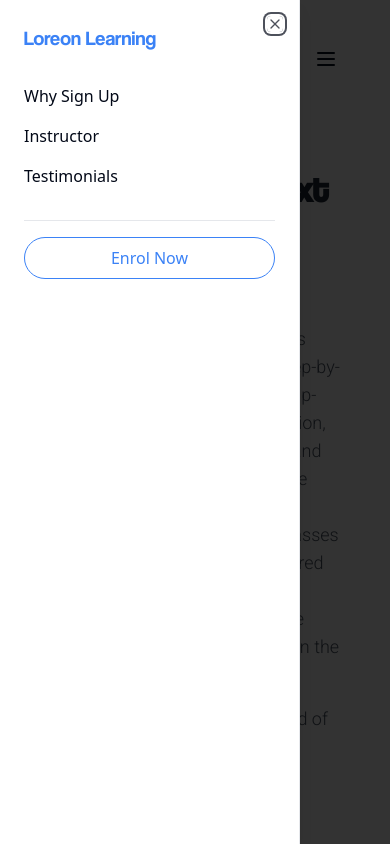
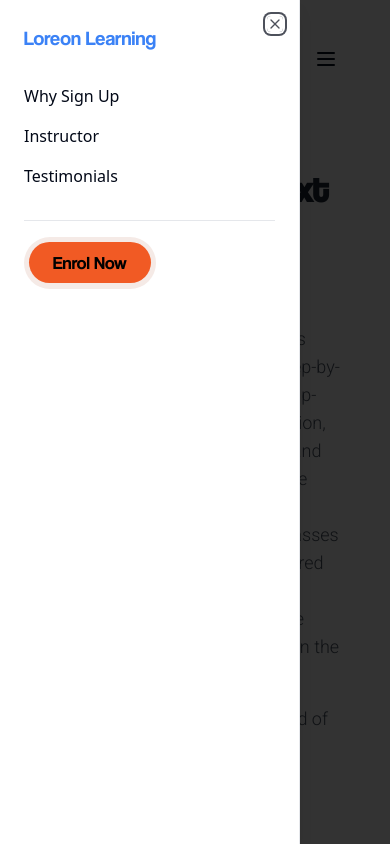
Before and after one commit to obedfavour01/loreon-learning, a Next.js app: page / in a window 390 px wide. Both pictures are taken after a click on the button "Toggle menu". Shown: the top 844 px of the page. Built offline with nearby package versions, Linux system fonts and the light colour scheme.

Commit message:
Mobile Navbar button

```diff
--- a/components/Loreon/MobileNav.tsx
+++ b/components/Loreon/MobileNav.tsx
@@ -67,14 +67,24 @@
           </nav>
 
           <div className="flex flex-col gap-3 mt-4 pt-4 border-t">
+
+             <div className="xs:max-md:overflow-hidden xs:max-md:space-x-4 bg-[#F5EAE6] w-max  rounded-[200px] px-[5px] py-3">
+
+
                         <Link
                           href="https://bit.ly/LOREON"
-              target="_blank"
-              className="w-full px-5 py-2 border border-blue-500 rounded-full text-blue-500 hover:bg-blue-50 transition-colors text-center"
+                          target='_blank'
+                          className={`py-2.5 px-6 text-lg xs:max-md:text-lg font-cool
+                            bg-[#F15A24] rounded-[100px] text-black
+                            `}
+
                             onClick={() => setOpen(false)}
                             >
                           Enrol Now
                         </Link>
+                          </div>
+
+
 
           </div>
         </div>
```
Lines whose indentation alone changed are shown as unchanged.
